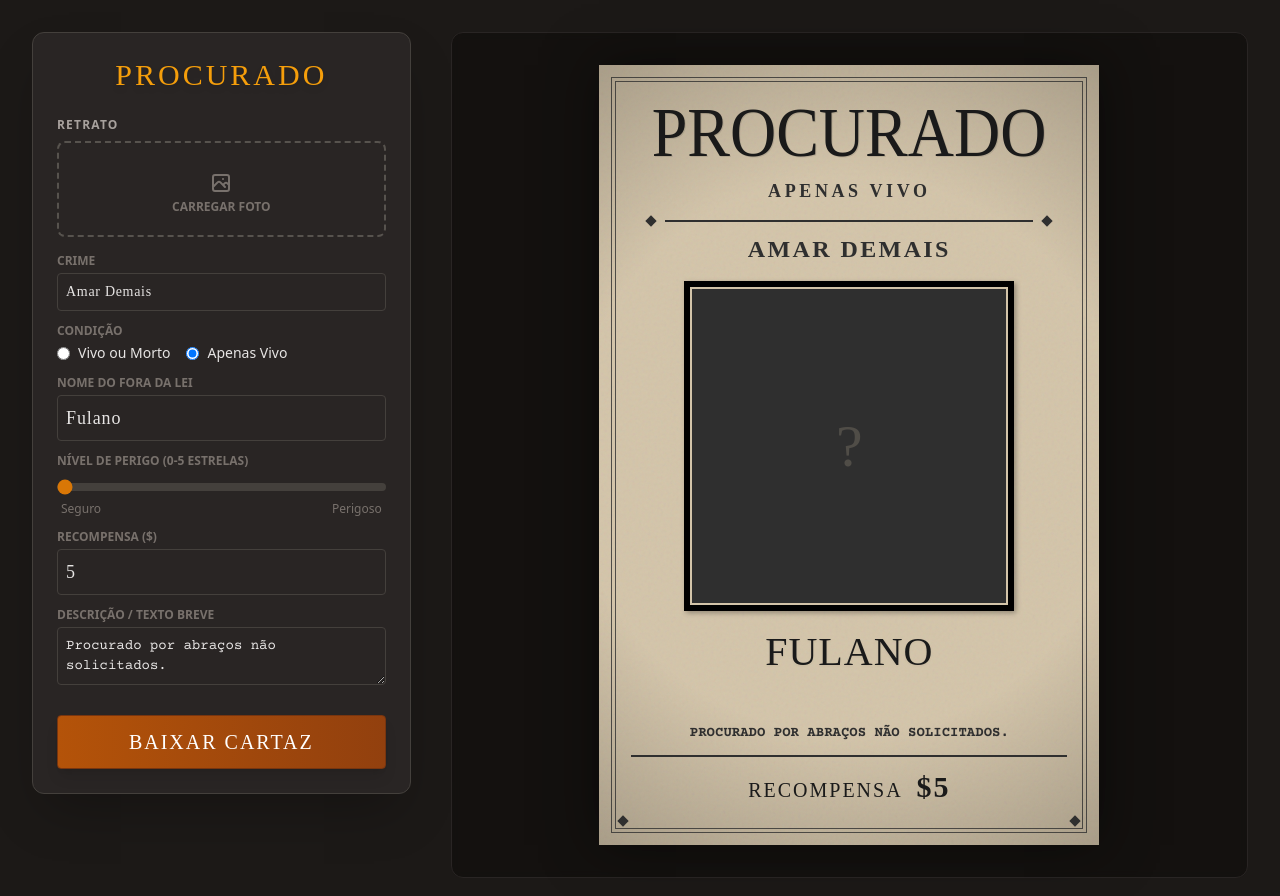
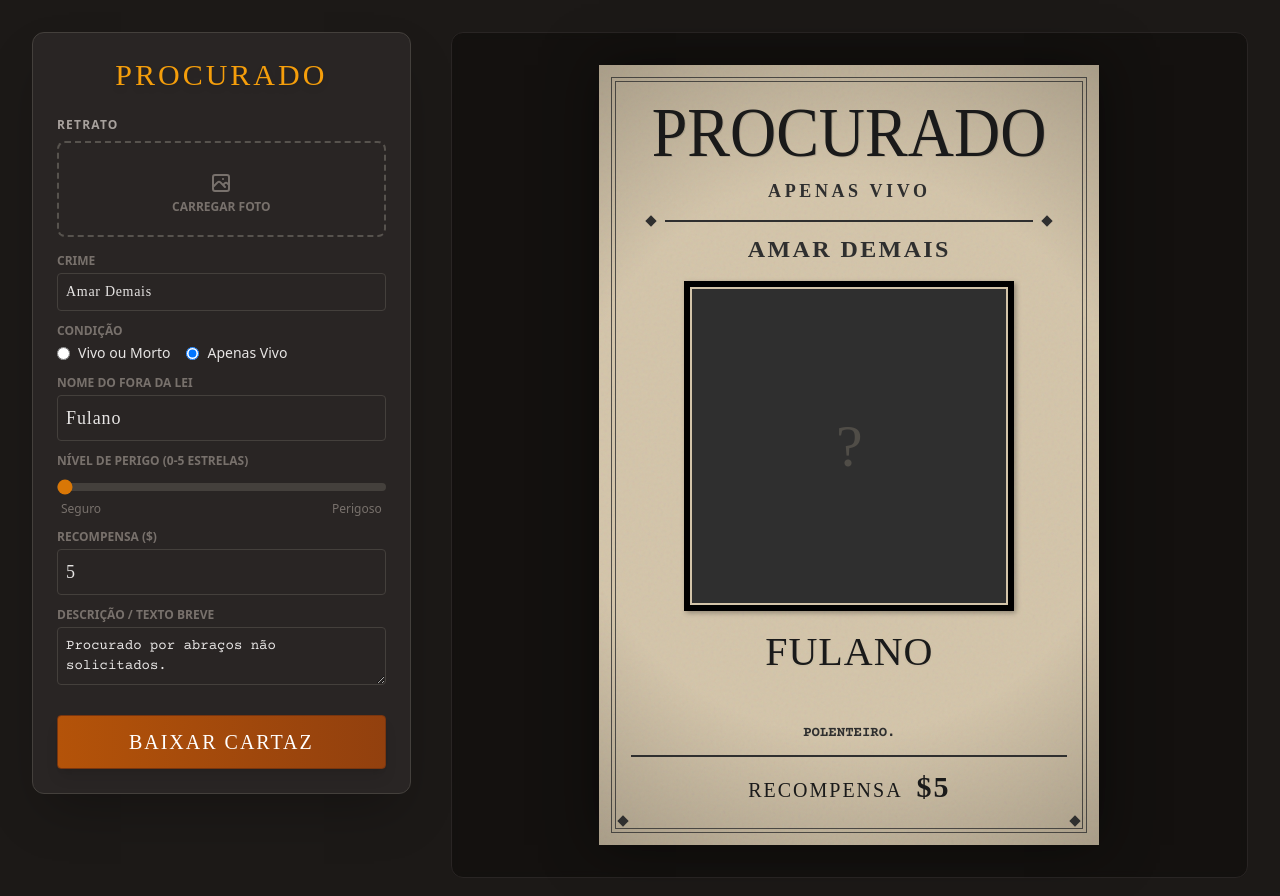
Before and after one commit to Gritaria/wanted, a plain HTML site: page index.html in a window 1280 px wide. Drawn offline with nearby package versions, Linux system fonts and the light colour scheme; a web font is replaced by a local one.

Commit message:
Update index.html

```diff
--- a/index.html
+++ b/index.html
@@ -237,7 +237,7 @@
                         <div id="displayStars" class="flex justify-center my-1 text-[#2f2f2f] min-h-[1.5rem]"></div>
 
                         <p id="displayDesc" class="font-typewriter text-sm font-bold uppercase leading-tight max-w-[90%] mx-auto text-[#2f2f2f] min-h-[3em] flex items-center justify-center px-2">
-                            Procurado por abraços não solicitados.
+                            Polenteiro.
                         </p>
 
                         <div class="w-full border-t-2 border-[#2f2f2f] border-double mt-auto mb-3 mx-auto w-[90%]"></div>
```
